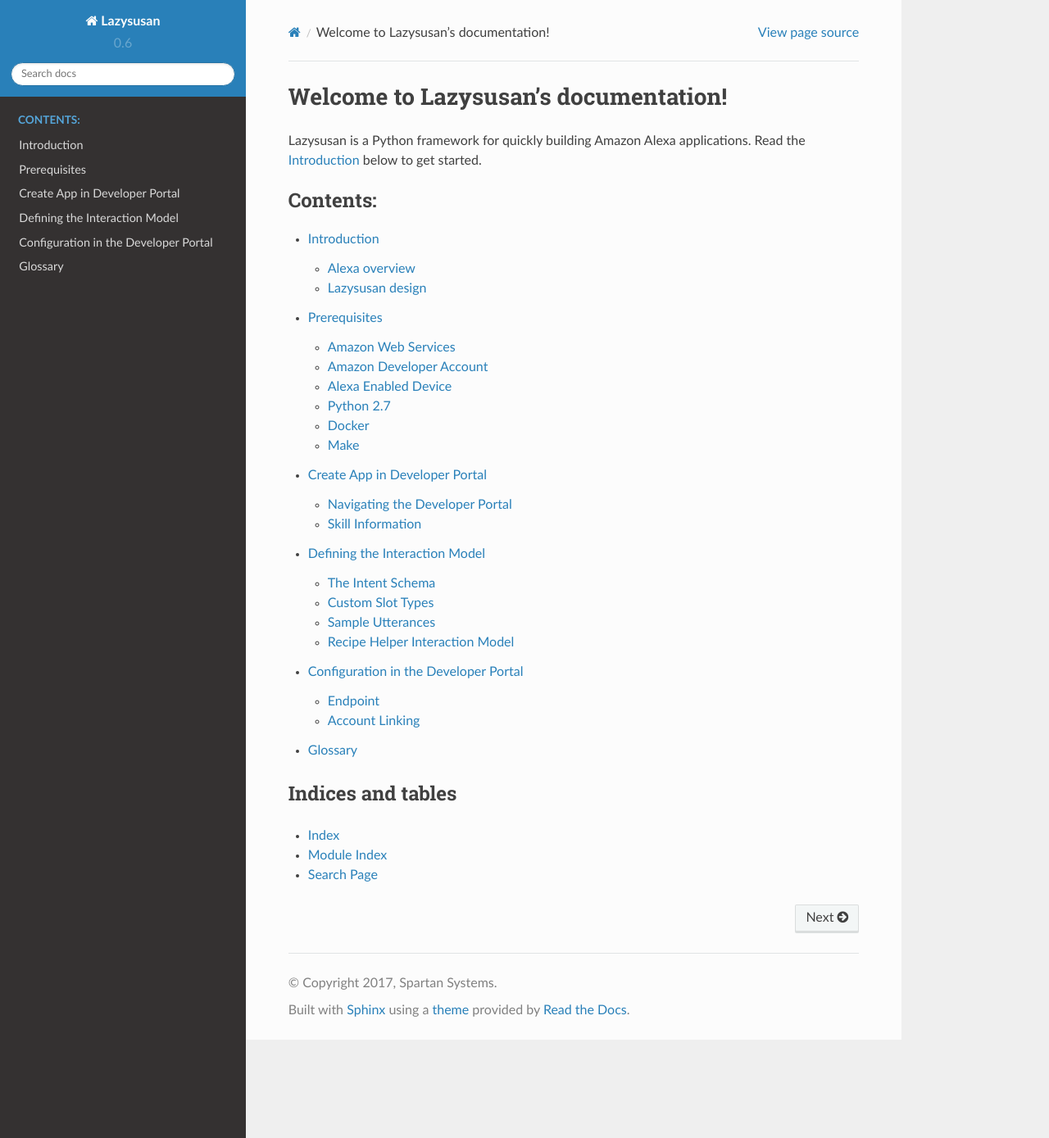
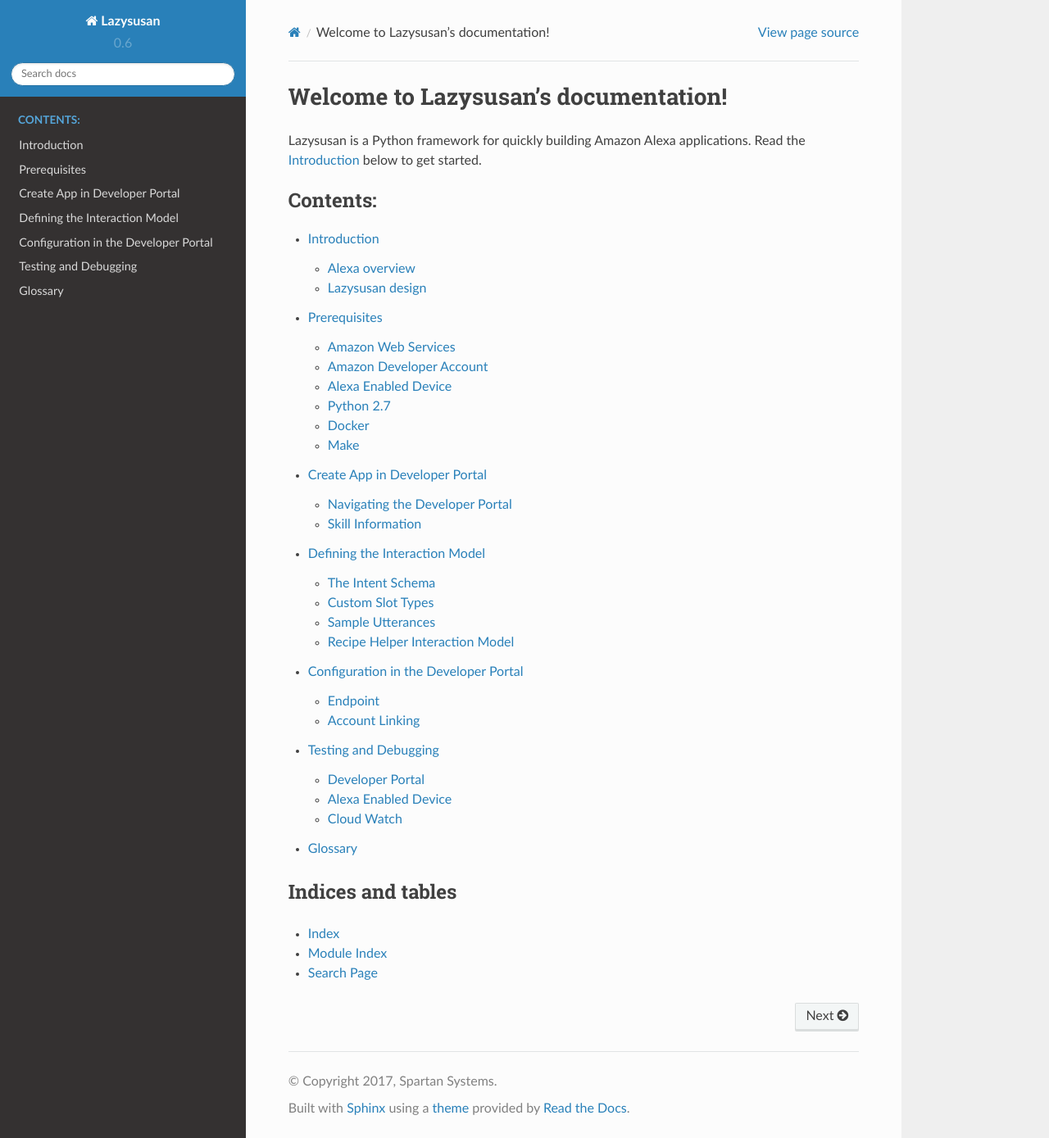
Before and after one commit to verypossible/lazysusan, a Sphinx documentation site: the page built from docs/index.rst, in a window 1280 px wide and 1389 px high. Shown: the whole window at 82% size. Built offline with Sphinx 7.4.7 and the Read the Docs theme 2.0.0, drawn with Linux system fonts in a browser that asks for light colours; pages that are not in the unit, such as notebooks, are missing from menus; some of the changed lines change nothing that is shown.

Commit message:
Testing and Debugging

```diff
--- a/docs/index.rst
+++ b/docs/index.rst
@@ -15,6 +15,7 @@
    interaction_model
    example_app
    config
+   testing
    glossary
 
 
--- /dev/null
+++ b/docs/testing.rst
@@ -0,0 +1,45 @@
+.. _testing:
+
+=====================================
+Testing and Debugging
+=====================================
+
+Once you have built out your skill, you have a couple of different options for
+testing and debugging.
+
+
+Developer Portal
+================
+
+As you may have noticed, there is a testing screen within the developer portal.
+On this screen you are able to enable and disable your skill for testing on
+Alexa enabled devices (we recommend that you always leave this option enabled
+and create different production and development versions of your skill). There
+is also a voice simulator so that you can hear how Alexa will pronounce certain
+output before you deployment.
+
+The most helpful feature on this screen is the service simulator. Here are you
+able to enter your sample utterances, or variations of them, to see what the
+JSON request and the JSON response from your AWS Lambda function will look like.
+You can test this out with the example skill by typing in "how about scrambled
+eggs". You should then see the Lambda request and Lambda response fields
+populate once you press the "Ask Recipe Helper" button.
+
+
+Alexa Enabled Device
+====================
+
+Once your skill is deployed, you can invoke the skill on your Alexa enabled
+devices as long as the Amazon Developer portal and Alexa app accounts that you
+are using are the same Amazon account. To invoke your skill say "Alexa, tell
+recipe helper that I need help making scrambled eggs." Once the Alexa device
+performs the network request and receives a response, you should hear the output
+that you specified in your states.yml file.
+
+
+Cloud Watch
+===========
+
+If you have the ``LAZYSUSAN_LOG_LEVEL`` environment variable for your AWS Lambda
+function set to ``logging.INFO`` you will be able to read fairly detailed logs
+that have been created by your Alexa skill.
```
